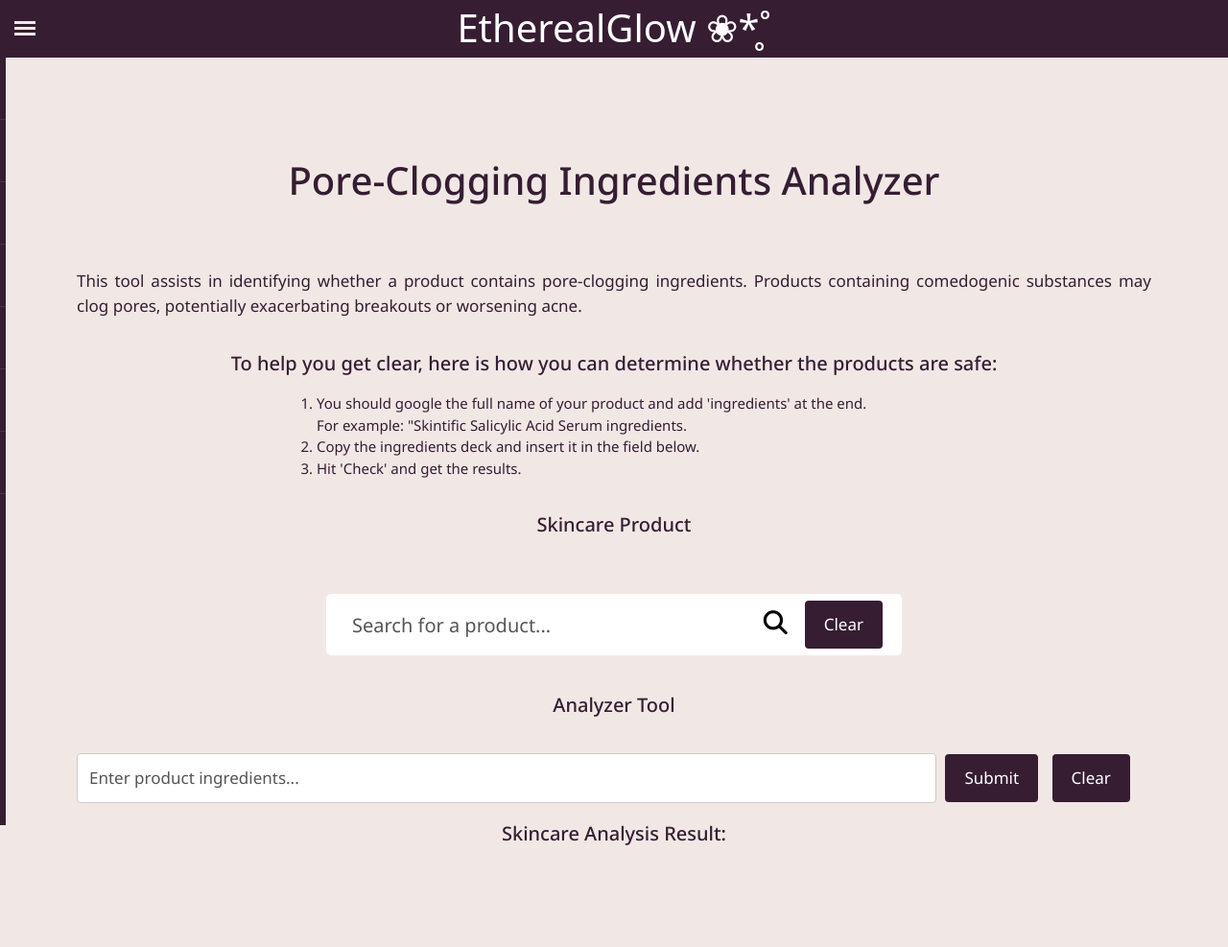
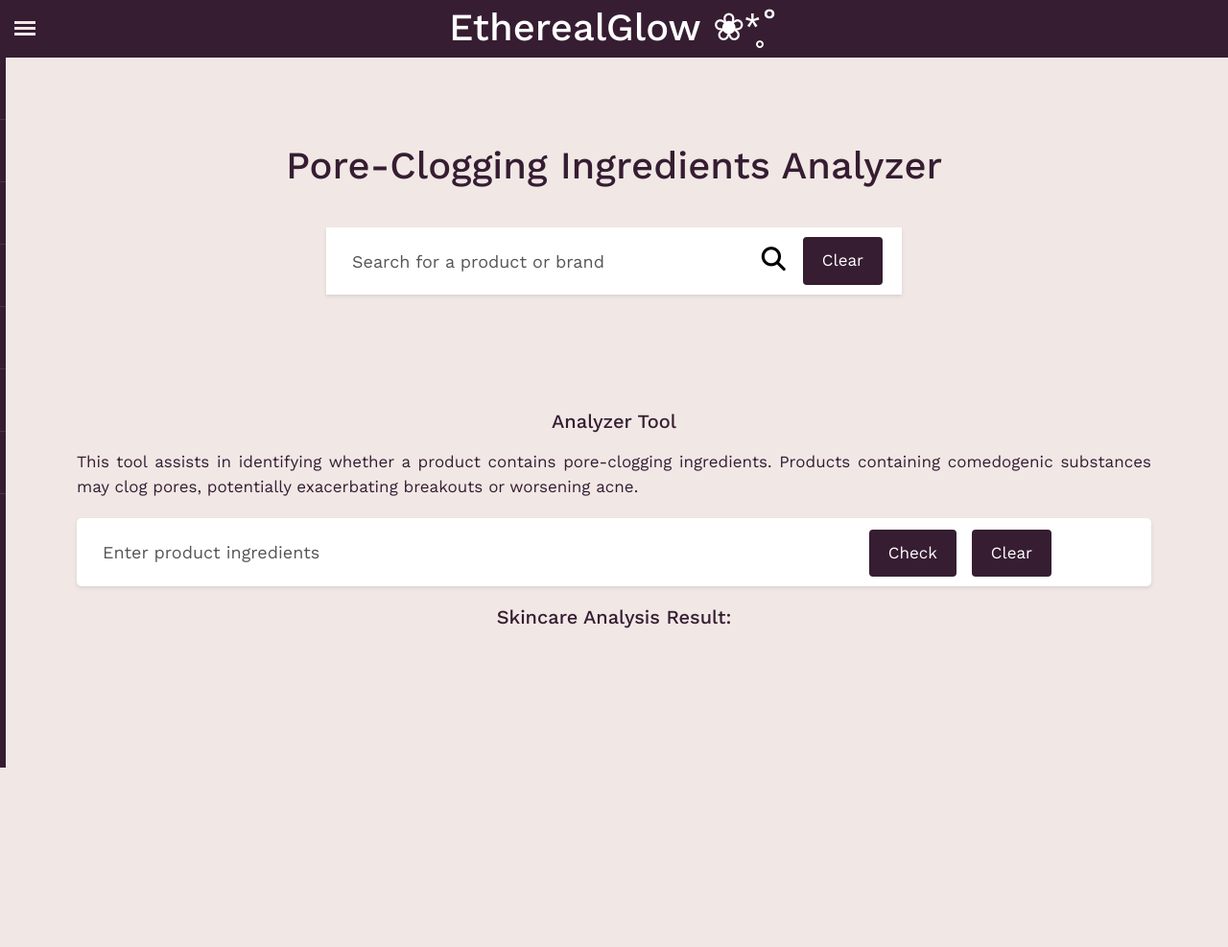
Before and after one commit to aleeqa/EtherealGlow, a Flask app: page / in a window 1280 px wide. Shown: the whole page at 96% size. After the commit the page ends 800 px from the top, so only its background shows below. Run offline with Flask 3, Linux system fonts and the light colour scheme; some libraries are stand-ins or nearby versions.

Commit message:
modify code to make the interface looks better

```diff
--- a/website/models.py
+++ b/website/models.py
@@ -44,7 +44,7 @@ class Product(db.Model) :
     product_brand = db.Column(db.Text, nullable=False)
     product_name = db.Column(db.Text, nullable=False)
     product_category = db.Column(db.Text, nullable=False)
-    ingredients = db.Column(db.Text, nullable=False)
+    product_ingredients = db.Column(db.Text, nullable=False)
     image = db.Column(db.String(150))
 
 class Products(db.Model) :
--- a/website/static/script.js
+++ b/website/static/script.js
@@ -52,7 +52,8 @@ $(document).ready(function(){
                         resultHTML += '<p><strong>Product Brand:</strong> ' + result.product_brand + '</p>';
                         resultHTML += '<p><strong>Product Name:</strong> ' + result.product_name + '</p>';
                         resultHTML += '<p><strong>Product Category:</strong> ' + result.product_category + '</p>';
-                        resultHTML += '<p><strong>Product Ingredients:</strong> ' + result.ingredients +'</p>';
+                        resultHTML += '<p><strong>Product Ingredients:</strong> ' + result.product_ingredients +'</p>';
+                        resultHTML += '<p><strong>Comedogenic:</strong> ' + result.comedogenic + '</p>'; // Add comedogenic info
                         resultHTML += '</div>';
                         resultHTML += '</div>';
                         resultsDiv.append(resultHTML);
--- a/website/static/styles.css
+++ b/website/static/styles.css
@@ -1,12 +1,15 @@
 @import url('https://fonts.googleapis.com/css2?family=Montserrat:ital,wght@0,100..900;1,100..900&display=swap');
 
 @import url('https://fonts.googleapis.com/css2?family=Noto+Sans:ital,wght@0,100..900;1,100..900&display=swap');
+
+@import url('https://fonts.googleapis.com/css2?family=Work+Sans:ital,wght@0,100..900;1,100..900&display=swap');
 
 
 * {
     margin: 0;
     padding: 0;
     box-sizing: border-box;
+    font-family: "Work Sans", sans-serif;
 }
 
 .header {
@@ -33,12 +36,14 @@ h1 {
 body {
     background: #f1e8e6;
     color: #f1e8e6;
+    align-items: center;
+    justify-content: center;
 }
 
 .title {
     text-align: center;
-    padding-bottom: 60px;
-    padding-top: 20px;
+    padding-bottom: 20px;
+    padding-top: 5px;
     color: #361d32;
     font-size: 40px;
 }
@@ -145,18 +150,33 @@ input[type="checkbox"]:checked ~ .toggle-icon > .bar-bottom {
     margin-top: -12px;
 }
 
-.tool {
-    width: 50%;
-    text-align: center;
-    margin: 0 auto;
-}
-
+/* ANALYZER PART */
 #result {
     text-align: center;
 }
 
+.analyzer-box {
+    width: 100%;
+    background: white;
+    margin: 20px auto 0;
+    border-radius: 5px;
+    box-shadow: 0 2px 4px rgba(0, 0, 0, 0.1);
+}
+
+.analyzer-row{
+    display: flex;
+    align-items: center;
+    padding: 10px 15px;
+}
+
 #ingredients {
-    margin-top: 20px;
+    width: 800px;
+    height: 50px;
+    background: transparent;
+    border: 0;
+    outline: 0;
+    font-size: 18px;
+    color: #333;
 }
 
 /* ADD NEW PRODUCT FORM */
@@ -216,11 +236,9 @@ input[type=submit] {
       margin-top: 0;
     }
 }
-
-#ingredients {
-    width: 80%;
+#product_ingredients {
+    background-color: white;
 }
-
 .radio-group {
     display: block;
     margin-bottom: 5px;
@@ -230,27 +248,12 @@ input[type=submit] {
     margin-right: 10px;
 }
 
-/*SEARCH BAR*/
-.search-box {
-    width: 600px;
-    background: white;
-    margin: 50px auto 0;
-    border-radius: 5px;
-}
-
-.search-row{
-    display: flex;
-    align-items: center;
-    padding: 7px 15px;
-}
-
-
 /*SEARCH RESULT*/
 .search-results {
     display: flex;
     border: 1px solid #ccc;
     border-radius: 5px;
-    padding: 10px;
+    padding: 20px;
     margin-bottom: 20px;
     background-color: white;
 }
@@ -280,7 +283,7 @@ input[type=submit] {
     background: transparent;
     border: 0;
     outline: 0;
-    font-size: 20px;
+    font-size: 18px;
     color: #333;
 }
 
@@ -298,27 +301,41 @@ button .fa-solid {
     margin-right: 8px;
     cursor: pointer;
 }
+
+.search-box {
+    width: 600px;
+    background: white;
+    margin: 20px auto 0;
+    /*border-radius: 5px;*/
+    box-shadow: 0 2px 4px rgba(0, 0, 0, 0.1);
+}
+
+.search-row{
+    display: flex;
+    align-items: center;
+    padding: 10px 15px;
+}
+
 ::placeholder {
     color: #555;
 }
 
 /*AUTOCOMPLETE SEARCH BAR*/
 .ui-autocomplete {
-    width: 500px;
+    width: 600px;
     max-height: 200px;
+    background: white;
+    /*border-radius: 5px;*/
+    box-shadow: 0 2px 4px rgba(0, 0, 0, 0.1);
+    z-index: 1000;
+    left: 24.1% !important;
+    margin: 15px !important; /* Reset margin */
+    top: 45% !important; /* Adjust top position */
+    transform: translateX(0%) !important; /* Move it back half of its width to center it */
     overflow-y: auto;
-    overflow-x: hidden;
-    background-color: white;
-    border: 1px solid white;
-    border-radius: 5px;
-    box-shadow: 0 2px 4px rgba(0, 0, 0, 0.1);
+    position: relative;
 }
 
 .ui-menu-item {
-    padding: 5px 10px;
-    cursor: pointer;
+    padding: 5px 10px; /* Adjust padding for menu items */
 }
-
-.ui-menu-item:hover {
-    background-color: #f0f0f0;
-}
--- a/website/templates/home.html
+++ b/website/templates/home.html
@@ -5,18 +5,10 @@
 <div>
     <!-- <div class="banner"></div> -->
     <h2 class="title">Pore-Clogging Ingredients Analyzer</h2>
-    <p>This tool assists in identifying whether a product contains pore-clogging ingredients. Products containing comedogenic substances may clog pores, potentially exacerbating breakouts or worsening acne.</p>
-    <h3>To help you get clear, here is how you can determine whether the products are safe:</h3>
-    <ol>
-        <li class="list">You should google the full name of your product and add 'ingredients' at the end. <br>For example: "Skintific Salicylic Acid Serum ingredients.</br></li>
-        <li class="list">Copy the ingredients deck and insert it in the field below.</li>
-        <li class="list">Hit 'Check' and get the results.</li>
-    </ol>
 
-    <h3>Skincare Product</h3>
     <div class="search-box">
         <div class="search-row">
-            <input type="text" id="search-input" placeholder="Search for a product..." autocomplete="off">
+            <input type="text" id="search-input" placeholder="Search for a product or brand" autocomplete="off">
             <button id="search-btn"><i class="fa-solid fa-magnifying-glass"></i></button>
             <!--<input type="submit" id="search-btn" value="Search">-->
             <input type="submit" id="clear-btn" value="Clear">
@@ -35,7 +27,7 @@
                     <label for="product_brand">Product Brand:</label>
                 </div>
                 <div class="col-75">
-                    <input type="text" id="product_brand" name="product_brand" placeholder="Product brand.." required>
+                    <input type="text" id="product_brand" name="product_brand" placeholder="Product brand" required>
                 </div>
             </div>
 
@@ -44,7 +36,7 @@
                     <label for="product_name">Product Name:</label>
                 </div>
                 <div class="col-75">
-                    <input type="text" id="product_name" name="product_name" placeholder="Product name.." required>
+                    <input type="text" id="product_name" name="product_name" placeholder="Product name" required>
                 </div>
             </div>
 
@@ -66,10 +58,10 @@
 
             <div class="row">
                 <div class="col-25">
-                    <label for="ingredients">Product Ingredients:</label>
+                    <label for="product_ingredients">Product Ingredients:</label>
                 </div>
                 <div class="col-75">
-                    <textarea id="ingredients" name="ingredients" placeholder="Product ingredients.." style="height:200px" required></textarea>
+                    <textarea id="product_ingredients" name="product_ingredients" placeholder="Product ingredients" style="height:200px" required></textarea>
                 </div>
             </div>
 
@@ -84,18 +76,24 @@
     </div>
 
     <script src="https://ajax.googleapis.com/ajax/libs/jquery/3.5.1/jquery.min.js"></script>
-    <script src="https://ajax.googleapis.com/ajax/libs/jqueryui/1.12.1/jquery-ui.min.js"></script>
-    <link rel="stylesheet" href="https://ajax.googleapis.com/ajax/libs/jqueryui/1.12.1/themes/smoothness/jquery-ui.css">
+    <script src="https://code.jquery.com/ui/1.13.3/jquery-ui.js"></script>
+    <link rel="stylesheet" href="https://code.jquery.com/ui/1.13.3/themes/base/jquery-ui.css">
     <script src="{{ url_for('static', filename='script.js') }}"></script>
 
 
 
-    <h3>Analyzer Tool</h3>
-        <form action="/analyze" method="post">
-            <input type="text" id="ingredients" name="ingredients" placeholder="Enter product ingredients...">
-            <input type="submit" id="ingredients-submit-button" value="Submit">
-            <input type="submit" id="ingredients-clear-btn" value="Clear">
-        </form>
+    <h3 style="margin-top: 100px ;">Analyzer Tool</h3>
+    <p>This tool assists in identifying whether a product contains pore-clogging ingredients. Products containing comedogenic substances may clog pores, potentially exacerbating breakouts or worsening acne.</p>
+
+    <div class="analyzer-box">
+        <div class="analyzer-row">
+            <form action="/analyze" method="post">
+                <input type="text" id="ingredients" name="ingredients" placeholder="Enter product ingredients">
+                <input type="submit" id="ingredients-submit-button" value="Check">
+                <input type="submit" id="ingredients-clear-btn" value="Clear">
+            </form>
+        </div>
+    </div>
 
     <h3>Skincare Analysis Result:</h3>
     <p id="analyzer-result">{{ result }}</p>
--- a/website/views.py
+++ b/website/views.py
@@ -185,13 +185,28 @@ def delete_comment(comment_id) :
         db.session.commit()
 
     return redirect(url_for('views.blog'))
-
+'''
 @views.route('/search', methods=['GET', 'POST'])
 def search():
     if request.method == 'POST':
         query = request.form['query']
         results = Product.query.filter(Product.product_name.ilike(f'%{query}%')).all()
-        return jsonify([{'product_brand': result.product_brand, 'product_name': result.product_name, 'product_category': result.product_category, 'ingredients': result.ingredients, 'image': result.image} for result in results])
+        search_results = []
+
+        for result in results:
+            product_info = {
+                'product_brand': result.product_brand,
+                'product_name': result.product_name,
+                'product_category': result.product_category,
+                'product_ingredients': result.product_ingredients,
+                'image': result.image
+            }
+            # Analyze ingredients for comedogenicity
+            comedogenic_result = analyzer_tool(result.product_ingredients)
+            product_info['comedogenic'] = comedogenic_result
+            search_results.append(product_info)
+
+        return jsonify(search_results)'''
 
 @views.route('/autocomplete', methods=['POST'])
 def autocomplete():
@@ -205,20 +220,20 @@ def add_product():
     product_name = request.form['product_name']
     product_brand = request.form['product_brand']
     product_category = request.form['product_category']
-    ingredients = request.form['ingredients']
+    product_ingredients = request.form['product_ingredients']
     image = request.files['image']
 
     if image and allowed_file(image.filename):
         filename = secure_filename(image.filename)
         image.save(os.path.join(current_app.config['UPLOAD_FOLDER'], filename))
-        product = Product(product_name=product_name, product_brand=product_brand, product_category=product_category, ingredients=ingredients, image=filename, user=current_user.id)
+        product = Product(product_name=product_name, product_brand=product_brand, product_category=product_category, product_ingredients=product_ingredients, image=filename, user=current_user.id)
 
     elif image and not allowed_file(image.filename):
         flash('Invalid file type. Allowed types are: pdf, png, jpg, jpeg', category='error')
         return redirect(request.url)
 
     else:
-        product = Product(product_name=product_name, product_brand=product_brand, product_category=product_category, ingredients=ingredients, user=current_user.id)
+        product = Product(product_name=product_name, product_brand=product_brand, product_category=product_category, product_ingredients=product_ingredients, user=current_user.id)
 
     db.session.add(product)
     db.session.commit()
```
Also changed, not shown: instance/database.db.
